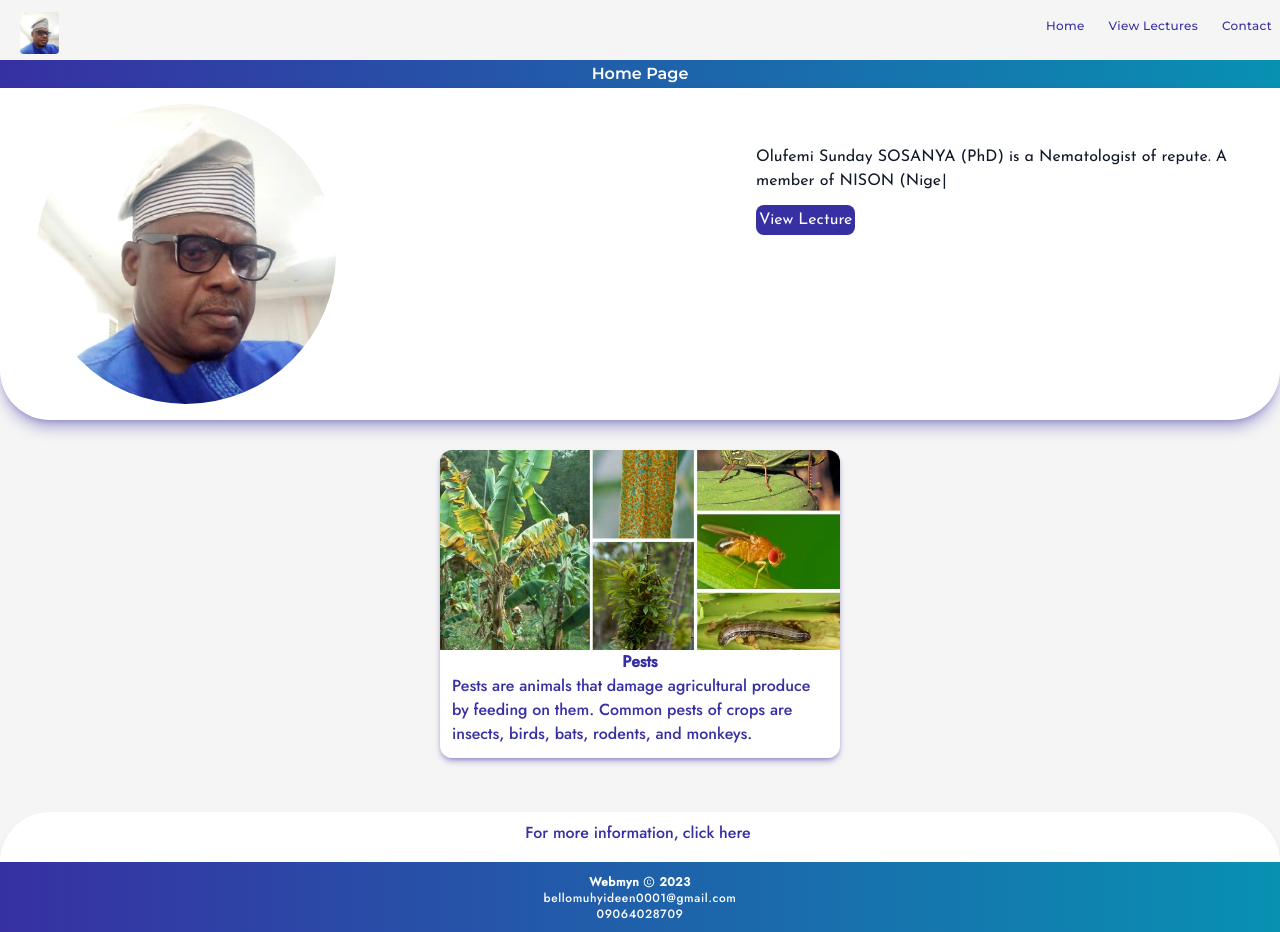
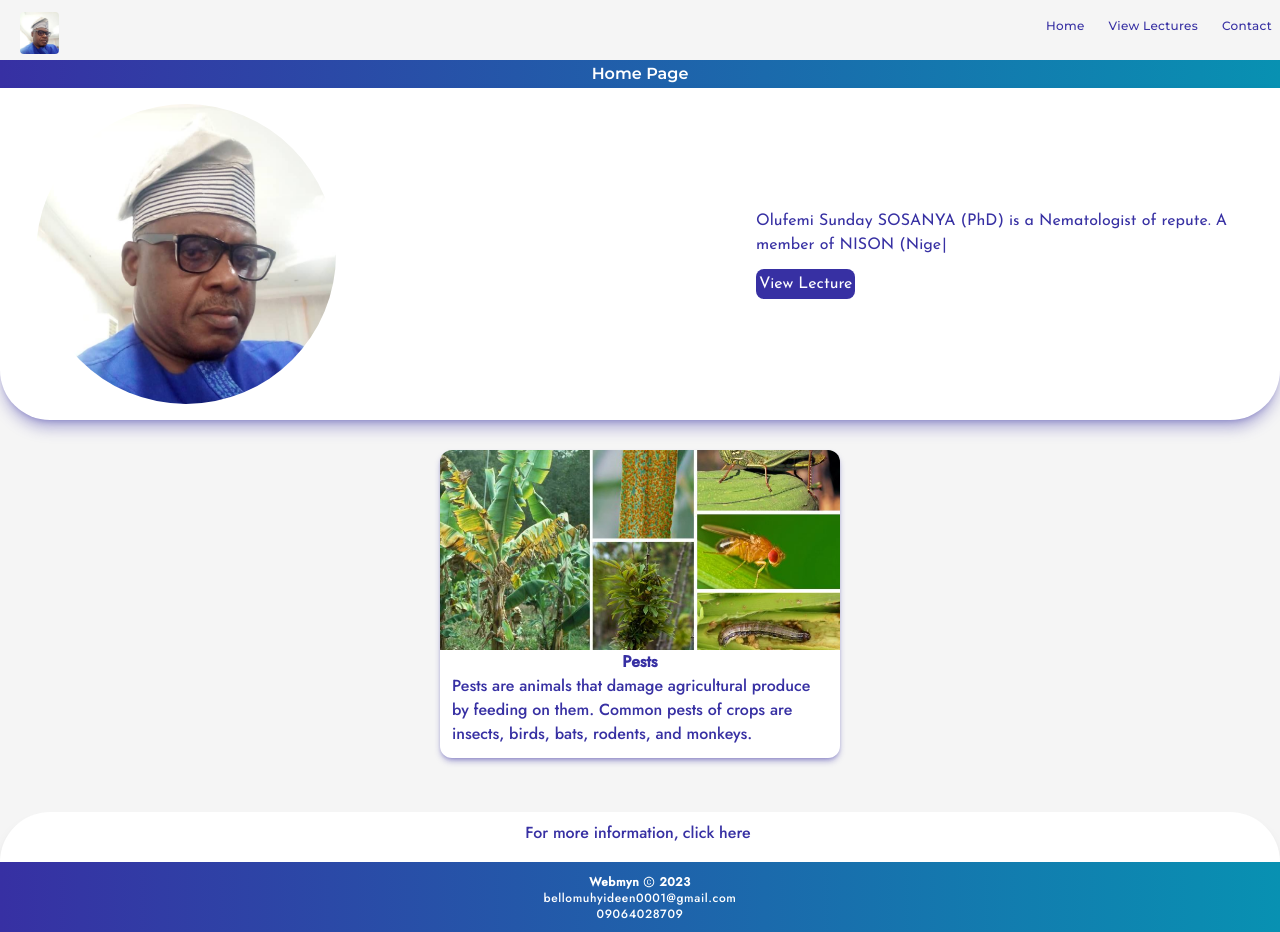
Before and after one commit to Webmyn001/iab-client, a React (Create React App) app: page / in a window 1280 px wide. Built offline with nearby package versions, Linux system fonts and the light colour scheme; no server answers.

Commit message:
first commit

```diff
--- a/src/Client/HomePage/Home.js
+++ b/src/Client/HomePage/Home.js
@@ -99,7 +99,7 @@ function Home() {
           <img src={DrImg} className="rounded-full h-[300px] w-[300px] object-cover " data-aos="fade-right" alt='ef'/>
           </div>
        {/* text */}
-        <div className='max-w-[300px] px-3 py-4 h-[250px] font-josefins sm:max-w-[500px]'>
+        <div className='max-w-[300px] px-3 py-4 h-fit text-indigo-800 font-josefins sm:max-w-[500px]'>
       <h3>
           <Typewriter
           options={{
```
